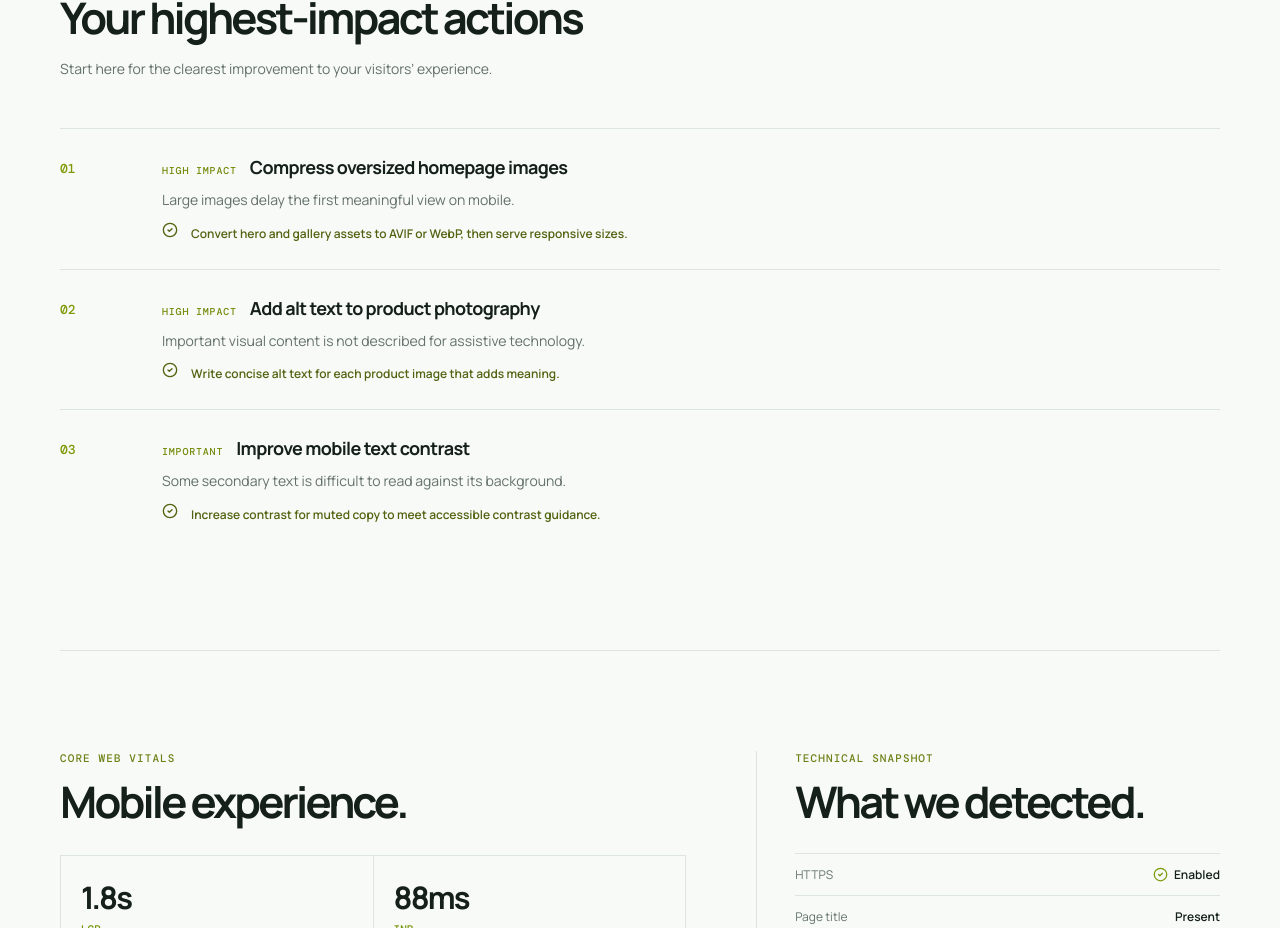
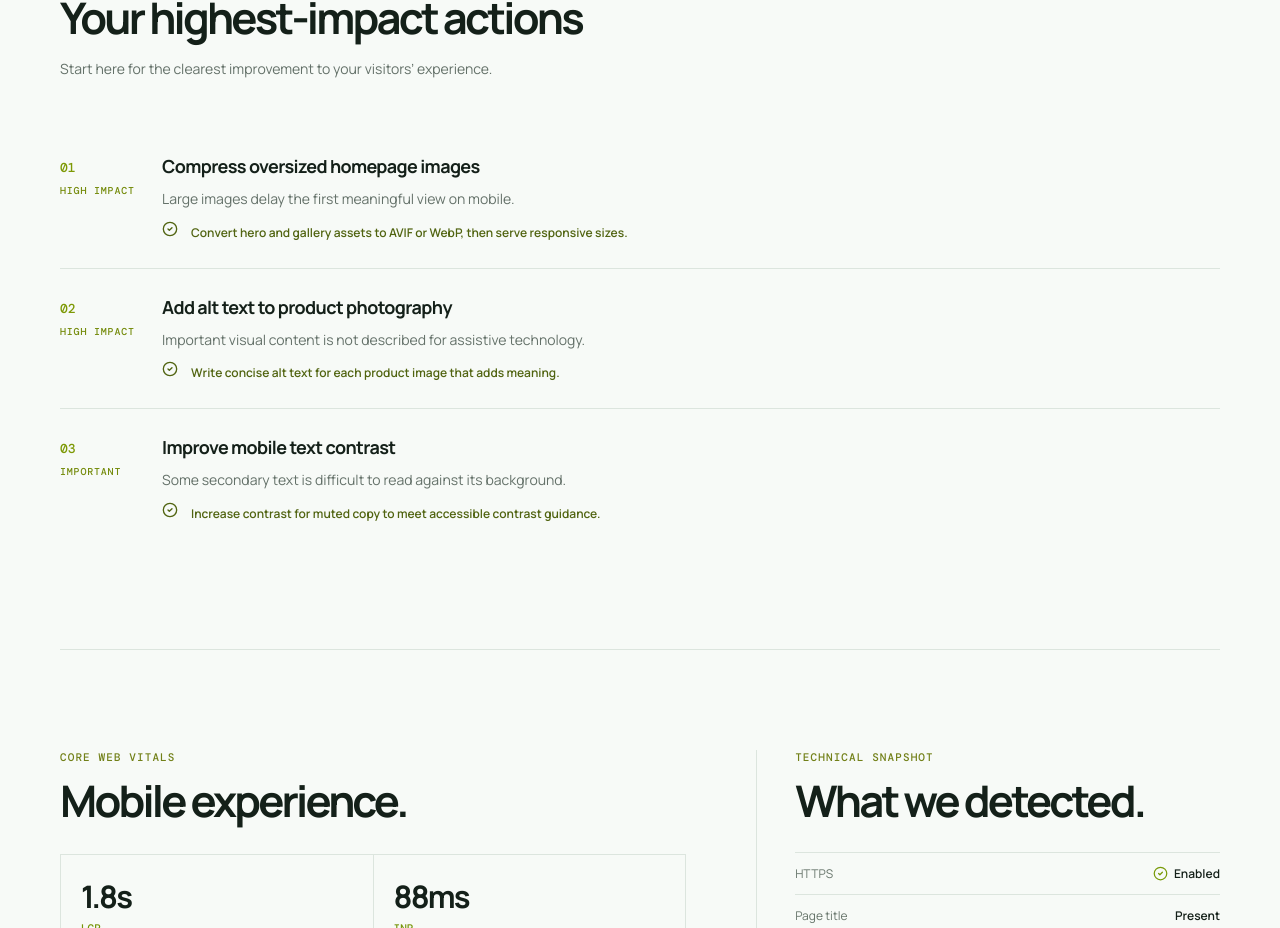
Before and after one commit to script-amv/launchlens, a Next.js app: page /example in a window 1280 px wide. Shown: the part 894-1822 px from the top of the page. Built offline with nearby package versions, Linux system fonts and the light colour scheme.

Commit message:
fix: group audit priorities by impact

```diff
--- a/src/app/report.css
+++ b/src/app/report.css
@@ -4,6 +4,7 @@
 .score-value{display:flex;align-items:baseline;gap:12px;white-space:nowrap}.example-health-score strong{line-height:.78}.example-health-score span{margin:0;font:500 16px 'DM Mono',monospace;color:#657369}
 .example-overview{display:block;padding:0}.overview-kicker{margin:0;padding:24px 0;border-bottom:1px solid var(--line)}.example-overview-body{display:grid;grid-template-columns:300px minmax(0,1fr);gap:72px;padding:48px 0 52px;align-items:start}.example-health-copy{align-self:start}
 .overview-kicker{border-bottom:0}.example-evidence-grid{border-bottom:0}
+.example-priorities li:first-child{border-top:0}.priority-index{display:flex;flex-direction:column;gap:8px;padding-top:5px}.priority-index .priority-number{padding:0}.priority-index .impact-label{display:block;line-height:1.35;margin:0}
 .example-metric-rail div{min-height:150px;padding:25px 28px;grid-template-columns:24px 1fr;grid-template-rows:auto 1fr}.example-metric-rail svg{align-self:center}.example-metric-rail span{align-self:center}.example-metric-rail strong{align-self:end}
 .example-health-copy h2{white-space:pre-line}
 .report-view-actions{display:flex;justify-content:flex-end;padding-top:24px;margin-bottom:-15px}
--- a/src/components/audit-report-view.tsx
+++ b/src/components/audit-report-view.tsx
@@ -12,7 +12,7 @@ export function AuditReportView({ report, example = false }: { report: AuditRepo
     {!example && <div className="report-view-actions"><ReportActions /></div>}
     <section className="example-overview"><p className="kicker overview-kicker">Website health</p><div className="example-overview-body"><div className="example-health-score"><div className="score-value"><strong>{report.overallScore}</strong><span>/ out of 100</span></div></div><div className="example-health-copy"><h2>{report.overallScore >= 80 ? "Your site is in good shape.\nA few focused fixes will make it stronger." : "Your site has a clear path to improvement."}</h2><p>{report.findings.length ? "These are the highest-value actions based on the technical signals we found." : "The baseline checks passed. Keep monitoring performance as your site changes."}</p></div></div></section>
     <section className="example-metric-rail" aria-label="Audit category scores">{Object.entries(report.categories).map(([key, category]) => { const Icon = labels[key as keyof typeof labels]; return <div key={key}><Icon size={20}/><span>{category.label}</span><strong>{category.score}</strong></div>; })}</section>
-    <section className="example-priorities"><div className="example-section-heading"><p className="kicker">Where to start</p><h2>{report.findings.length ? "Your highest-impact actions" : "No priority actions found"}</h2><p>{report.findings.length ? "Start here for the clearest improvement to your visitors’ experience." : "The automated baseline checks passed for this page."}</p></div>{report.findings.length > 0 && <ol>{report.findings.map((finding, index) => <li key={finding.id}><span className="priority-number">0{index + 1}</span><div className="priority-content"><div><span className="impact-label">{impact[finding.severity]}</span><h3>{finding.title}</h3></div><p>{finding.detail}</p><div className="priority-action"><CheckCircle2 size={16}/>{finding.action}</div></div></li>)}</ol>}</section>
+    <section className="example-priorities"><div className="example-section-heading"><p className="kicker">Where to start</p><h2>{report.findings.length ? "Your highest-impact actions" : "No priority actions found"}</h2><p>{report.findings.length ? "Start here for the clearest improvement to your visitors’ experience." : "The automated baseline checks passed for this page."}</p></div>{report.findings.length > 0 && <ol>{report.findings.map((finding, index) => <li key={finding.id}><div className="priority-index"><span className="priority-number">0{index + 1}</span><span className="impact-label">{impact[finding.severity]}</span></div><div className="priority-content"><div><h3>{finding.title}</h3></div><p>{finding.detail}</p><div className="priority-action"><CheckCircle2 size={16}/>{finding.action}</div></div></li>)}</ol>}</section>
     <div className="example-evidence-grid"><section className="example-evidence"><p className="kicker">Core Web Vitals</p><h2>Mobile experience.</h2><div className="vitals">{Object.entries(report.metrics).map(([key, value]) => <div key={key}><strong>{value || "—"}</strong><span>{key.toUpperCase()}</span><small>{metricHelp[key as keyof typeof metricHelp]}</small></div>)}</div><p className="source-note">{report.source === "pagespeed" ? "Lighthouse lab data on a simulated mobile connection." : "Add a Google PageSpeed API key to show measured lab metrics."}</p></section><section className="example-evidence technical"><p className="kicker">Technical snapshot</p><h2>What we detected.</h2><dl><div><dt>HTTPS</dt><dd>{report.metadata.hasHttps ? <><CheckCircle2 size={15}/> Enabled</> : "Not detected"}</dd></div><div><dt>Page title</dt><dd>{report.metadata.title ? "Present" : "Missing"}</dd></div><div><dt>Canonical URL</dt><dd>{report.metadata.hasCanonical ? "Present" : "Missing"}</dd></div><div><dt>robots.txt</dt><dd>{report.metadata.hasRobots ? "Found" : "Not found"}</dd></div><div><dt>Sitemap</dt><dd>{report.metadata.hasSitemap ? "Found" : "Not found"}</dd></div></dl></section></div>
     {report.screenshots.mobile && <section className="audit-screenshot"><div><p className="kicker">Visual check</p><h2>Your website on mobile.</h2><p>Captured during this audit by Google Lighthouse.</p></div><img src={report.screenshots.mobile} alt={`Mobile screenshot of ${report.hostname}`} /></section>}
   </article>;
```
